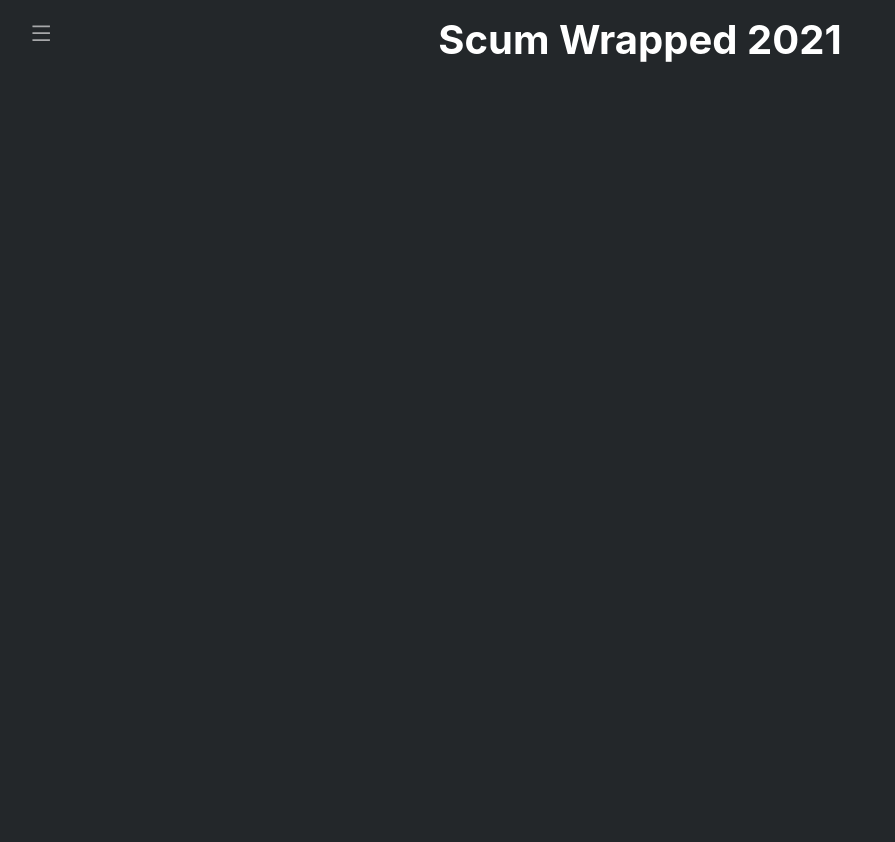
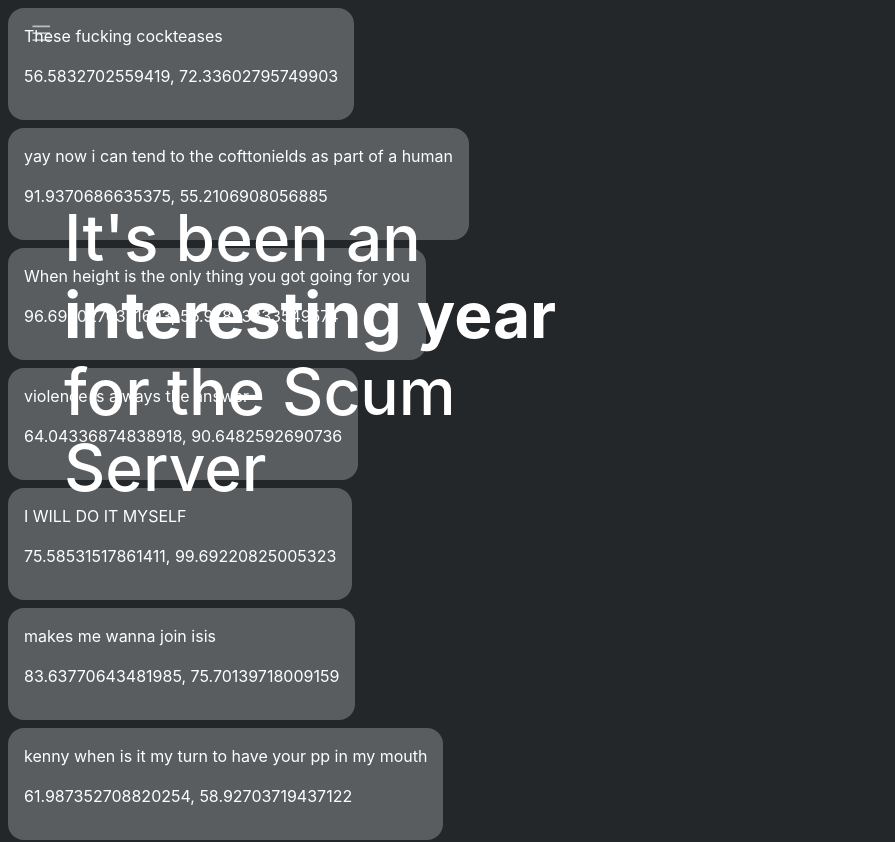
Before and after one commit to binoy-d/discord-wrapped, a React (Create React App) app in the folder client/: page / in a window 1280 px wide. Shown: the top 842 px of the page, without its empty margins (0-895 px from the left). Before the commit the page ends 800 px from the top, so only its background shows below. Built offline with nearby package versions, Linux system fonts and the light colour scheme.

Commit message:
message positions

```diff
--- a/client/src/App.js
+++ b/client/src/App.js
@@ -1,6 +1,7 @@
 import './App.css';
 import Sidebar from './components/Sidebar';
 import MainPage from './pages/main/MainPage';
+import LandingPage from './pages/landing/LandingPage';
 import ChannelPage from './pages/channel/ChannelPage';
 import MemberPage from './pages/member/MemberPage';
 import ChannelStatsPage from './pages/channelstats/ChannelStatsPage';
@@ -11,7 +12,7 @@ function App() {
   return (
       <Routes>
         <Route path="/" element={<PageLayout />}>
-          <Route index element={<MainPage />} />
+          <Route index element={<LandingPage />} />
           <Route path="/channels/:id" element={<ChannelPage />} />
           <Route path="/members/:id" element={<MemberPage />} />
           <Route path="channels" element={<ChannelStatsPage />} />
--- a/client/src/components/Sidebar.css
+++ b/client/src/components/Sidebar.css
@@ -1,5 +1,6 @@
 .d-sidebar{
     position:absolute;
+    z-index:10000;
     top: 0;
     left: 0;
     background-color: var(--discord-dark-grey);
--- /dev/null
+++ b/client/src/data.js
@@ -0,0 +1,32 @@
+export const filler_messages = [
+    "Tiddies",
+    "I am a boy",
+    "When height is the only thing you got going for you",
+    "I WILL DO IT MYSELF",
+    "Data science is just glorified exel",
+    "I'm literally about to hurt you",
+    "I'm down to break your asscheeks again",
+    "sry ur mum doesnt want me to sleep :kekw:",
+    "I might have to give yer mym an excision for her c section after I fucked a baby into her",
+    "They made thius R look like someone with tourrettes wrote it",
+    "damn you rlly do like them straight out of the oven huh",
+    "i'm sorry my cock's too big 4 u",
+    "Im feeling needy for some cock in my mouth 🥵",
+    "These fucking cockteases",
+    "kidnap them all and start a horny 8th grader cartel",
+    "yeah im peaking rn if she 16 im 16",
+    "If she play the craft she can get the shaft",
+    "im in eighth grade if youre in eighth grade",
+    "You are my little biscuit",
+    "YESSSIR imma make love to this cooling pad",
+    "i can get  a sex change",
+    "i like high nitish",
+    "violence is always the answer",
+    "'if i win ill give a handjob' - nitty",
+    "yay now i can tend to the cofttonields as part of a human",
+    "at least im not a fucking stinky curry muncher injun bitch ass go back to where you come from slumdog bitchionare",
+    "i can tell you sanitize your hands after touching doorknobs you fetal alcohol syndrome baby",
+    "Little Binoy is giggling as I shave his head, screaming in joy that it tickles him",
+    "kenny when is it my turn to have your pp in my mouth",
+    "makes me wanna join isis"
+];
--- /dev/null
+++ b/client/src/pages/landing/LandingPage.css
@@ -0,0 +1,16 @@
+.landing-title {
+    position:absolute;
+    top:25vh;
+    height:50vh;
+    left:1em;
+    font-size:4em;
+}
+
+
+.d-message-bubble{
+    background-color: rgba(255, 255, 255, 0.25);
+    width:fit-content;
+    padding:1em;
+    border-radius: 1em;
+    margin:0.5em;
+}
--- a/client/src/pages/landing/LandingPage.jsx
+++ b/client/src/pages/landing/LandingPage.jsx
@@ -1,13 +1,59 @@
+import React, {useEffect, useState} from "react";
 import './LandingPage.css';
+import { filler_messages } from "../../data";
+
+
+const MessageBubble = ({msg}) =>
+    <div className="d-message-bubble">
+        <p>{msg.content}</p>
+        <p>{msg.x}, {msg.y}</p>
+    </div>
 
 function LandingPage() {
-  return (
-    <div className="LandingPage">
-        <h1 className="d-title text-center mt-3">
-            Landing Page
-        </h1>
-    </div>
-  );
+    const serverName = "Scum";
+    const numMessages = 10;
+    const [messages, setMessages] = useState([]);
+
+    const updateMessagePositions = () => {
+        if(messages.length === 0) return;
+        const updated_messages = messages.map((msg) => {
+            return {
+                content: msg.content, //xd
+                x: msg.x+Math.random()-0.5,
+                y: msg.y+Math.random()-0.5
+            }
+        });
+        setMessages(updated_messages);
+    }
+
+    useEffect(()=>{
+        //get numMessages random messages from filler messages
+        //replace this with something fancy later
+        const sample = filler_messages.sort(() => 0.5 - Math.random()).slice(0, numMessages);
+        const transformed_sample = sample.map((msg) => {
+            return {
+                content: msg,
+                x: Math.random() * 50 + 50,
+                y: Math.random() * 50 + 50
+            }
+        })
+        setMessages(transformed_sample);
+        setInterval(updateMessagePositions, 100);
+    }, [])
+
+    return (
+        <div className="LandingPage">
+            <h1 className=" landing-title ">
+                It's been an <br />
+                <strong>interesting year</strong>
+                <br /> for the {serverName} <br />
+                Server
+            </h1>
+            {messages.map((msg, i) =>
+            <MessageBubble key = {"message-bubble-"+i} msg={msg}/>
+            )}
+        </div>
+    );
 }
 
 export default LandingPage;
```
